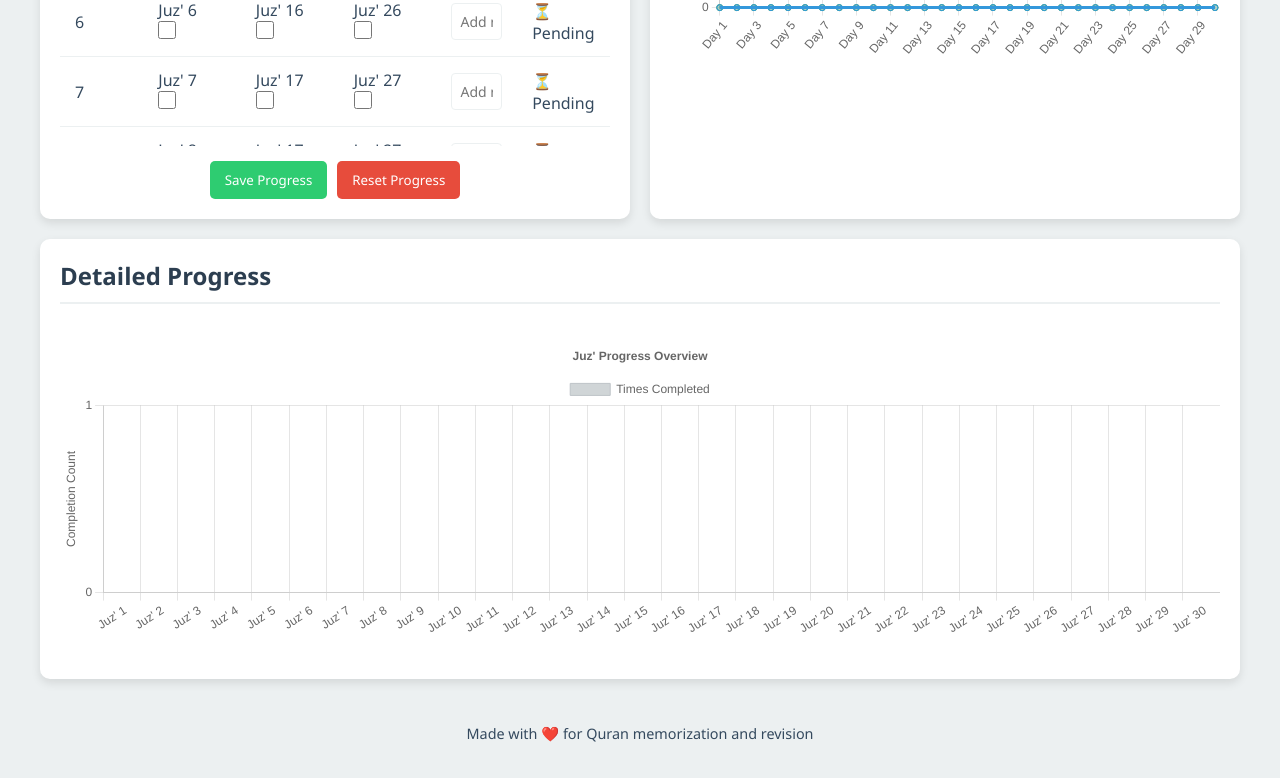
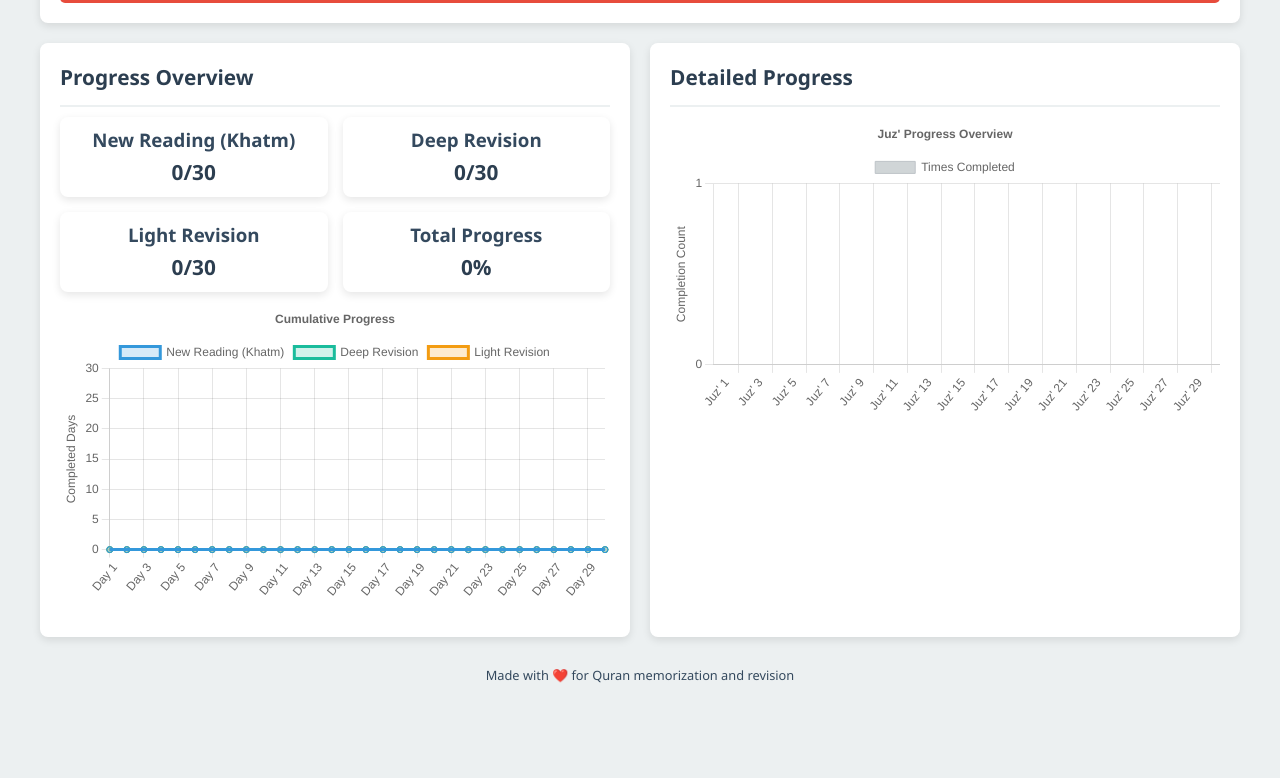
Before and after one commit to Naseerb/ramadan_reading, a plain HTML site: page index.html in a window 1280 px wide. Shown: the part 704-1482 px from the top of the page. After the commit the page ends 1409 px from the top, so only its background shows below. Drawn offline with nearby package versions, Linux system fonts and the light colour scheme.

Commit message:
Update index.html

```diff
--- a/index.html
+++ b/index.html
@@ -1,8 +1,8 @@
 <!DOCTYPE html>
 <html lang="en">
 <head>
-    <meta charset="UTF-8">
-    <meta name="viewport" content="width=device-width, initial-scale=1.0">
+  <meta charset="UTF-8" />
+  <meta name="viewport" content="width=device-width, initial-scale=1.0" />
   <title>Quran Reading Progress Tracker</title>
   <script src="https://cdnjs.cloudflare.com/ajax/libs/Chart.js/3.9.1/chart.min.js"></script>
   <style>
@@ -17,6 +17,7 @@
       --warning: #f39c12;
     }
 
+    /* Mobile-first base styles */
     * {
       margin: 0;
       padding: 0;
@@ -27,69 +28,67 @@
     body {
       background-color: var(--light);
       color: var(--dark);
-            padding: 20px;
+      padding: 10px;
+      line-height: 1.4;
     }
 
     header {
       text-align: center;
-            margin-bottom: 30px;
-            padding: 20px;
+      margin-bottom: 20px;
+      padding: 15px;
       background-color: var(--primary);
       color: white;
-            border-radius: 10px;
-            box-shadow: 0 4px 10px rgba(0, 0, 0, 0.1);
+      border-radius: 8px;
+      box-shadow: 0 3px 8px rgba(0, 0, 0, 0.1);
     }
 
     h1 {
-            margin-bottom: 10px;
-            font-size: 2rem;
+      margin-bottom: 8px;
+      font-size: 1.8rem;
     }
 
     .container {
       max-width: 1200px;
       margin: 0 auto;
-            display: grid;
-            grid-template-columns: 1fr;
+      display: flex;
+      flex-direction: column;
       gap: 20px;
-        }
-
-        @media (min-width: 768px) {
-            .container {
-                grid-template-columns: 1fr 1fr;
-            }
     }
 
     .card {
       background-color: white;
-            border-radius: 10px;
-            padding: 20px;
-            box-shadow: 0 4px 10px rgba(0, 0, 0, 0.1);
+      border-radius: 8px;
+      padding: 15px;
+      box-shadow: 0 3px 8px rgba(0, 0, 0, 0.1);
     }
 
     .card-header {
-            margin-bottom: 15px;
-            padding-bottom: 10px;
+      margin-bottom: 10px;
+      padding-bottom: 8px;
       border-bottom: 2px solid var(--light);
       display: flex;
       justify-content: space-between;
       align-items: center;
+      flex-wrap: wrap;
     }
 
     .card-header h2 {
       color: var(--primary);
-            font-size: 1.5rem;
+      font-size: 1.3rem;
+      margin-bottom: 5px;
     }
 
     .table-container {
       overflow-x: auto;
-            max-height: 600px;
+      max-height: 400px;
       overflow-y: auto;
     }
 
     table {
       width: 100%;
       border-collapse: collapse;
-            margin-bottom: 15px;
+      margin-bottom: 10px;
+      min-width: 600px;
     }
 
     thead {
@@ -97,12 +96,14 @@
       color: white;
       position: sticky;
       top: 0;
+      z-index: 1;
     }
 
     th, td {
-            padding: 12px 15px;
+      padding: 8px 10px;
       text-align: left;
       border-bottom: 1px solid var(--light);
+      font-size: 0.85rem;
     }
 
     tr:hover {
@@ -110,17 +111,17 @@
     }
 
     td input[type="checkbox"] {
-            width: 18px;
-            height: 18px;
+      width: 16px;
+      height: 16px;
       cursor: pointer;
     }
 
     td input[type="text"] {
       width: 100%;
-            padding: 8px;
+      padding: 6px;
       border: 1px solid var(--light);
       border-radius: 4px;
-            font-size: 14px;
+      font-size: 0.8rem;
     }
 
     td.completed {
@@ -128,34 +129,21 @@
       font-weight: 500;
     }
 
-        .progress-container {
-            grid-column: 1 / -1;
+    .action-buttons {
       display: flex;
+      gap: 10px;
       flex-direction: column;
-            gap: 20px;
-        }
-
-        .chart-wrapper {
-            height: 300px;
-            margin-bottom: 20px;
+      margin-top: 10px;
+      align-items: stretch;
     }
 
     .btn {
-            padding: 10px 15px;
+      padding: 10px;
       border: none;
       border-radius: 5px;
       cursor: pointer;
       font-weight: 500;
       transition: all 0.3s ease;
-        }
-
-        .btn-primary {
-            background-color: var(--primary);
-            color: white;
-        }
-
-        .btn-primary:hover {
-            background-color: var(--dark);
     }
 
     .btn-success {
@@ -176,68 +164,50 @@
       background-color: #c0392b;
     }
 
-        .action-buttons {
-            display: flex;
-            gap: 10px;
-            margin-top: 15px;
-            justify-content: center;
-        }
-
     .summary-stats {
       display: grid;
-            grid-template-columns: repeat(auto-fit, minmax(200px, 1fr));
+      grid-template-columns: 1fr;
       gap: 15px;
-            margin-bottom: 20px;
+      margin-bottom: 10px;
     }
 
     .stat-card {
       background-color: white;
-            border-radius: 10px;
-            padding: 15px;
+      border-radius: 8px;
+      padding: 10px;
       text-align: center;
-            box-shadow: 0 4px 10px rgba(0, 0, 0, 0.1);
+      box-shadow: 0 3px 8px rgba(0, 0, 0, 0.1);
+      font-size: 0.9rem;
     }
 
     .stat-card h3 {
       color: var(--dark);
-            font-size: 0.9rem;
-            margin-bottom: 10px;
+      margin-bottom: 5px;
     }
 
     .stat-card p {
-            font-size: 1.5rem;
+      font-size: 1.3rem;
       font-weight: 700;
       color: var(--primary);
     }
 
-        .stat-card.khatm p {
-            color: var(--accent);
-        }
-
-        .stat-card.deep p {
-            color: var(--secondary);
-        }
-
-        .stat-card.light p {
-            color: var(--warning);
-        }
-
-        .stat-card.total p {
-            color: var(--success);
+    .chart-wrapper {
+      height: 220px;
+      margin-bottom: 15px;
     }
 
     footer {
       text-align: center;
-            margin-top: 30px;
-            padding: 15px;
+      margin-top: 20px;
+      padding: 10px;
       color: var(--dark);
-            font-size: 0.9rem;
+      font-size: 0.8rem;
     }
 
     .badge {
-            padding: 5px 10px;
-            border-radius: 15px;
-            font-size: 12px;
+      padding: 4px 8px;
+      border-radius: 12px;
+      font-size: 0.7rem;
       font-weight: 500;
       color: white;
     }
@@ -247,11 +217,12 @@
     }
 
     #daySelector {
-            padding: 8px;
+      padding: 6px;
       border-radius: 5px;
       border: 1px solid var(--light);
       background-color: white;
-            margin-left: 10px;
+      margin-top: 5px;
+      font-size: 0.85rem;
     }
 
     .highlight {
@@ -266,6 +237,39 @@
 
     .current-day {
       background-color: rgba(52, 152, 219, 0.1);
+    }
+
+    /* Tablet and larger screens */
+    @media (min-width: 768px) {
+      .container {
+        flex-direction: row;
+        flex-wrap: wrap;
+      }
+      .card {
+        flex: 1 1 calc(50% - 20px);
+      }
+      .summary-stats {
+        grid-template-columns: repeat(2, 1fr);
+      }
+      .chart-wrapper {
+        height: 300px;
+      }
+    }
+
+    /* Large screens */
+    @media (min-width: 1024px) {
+      .container {
+        gap: 20px;
+      }
+      .card {
+        padding: 20px;
+      }
+      .stat-card {
+        font-size: 1rem;
+      }
+      th, td {
+        font-size: 0.9rem;
+      }
     }
   </style>
 </head>
@@ -314,19 +318,19 @@
         <h2>Progress Overview</h2>
       </div>
       <div class="summary-stats">
-                <div class="stat-card khatm">
+        <div class="stat-card">
           <h3>New Reading (Khatm)</h3>
           <p id="khatmProgress">0/30</p>
         </div>
-                <div class="stat-card deep">
+        <div class="stat-card">
           <h3>Deep Revision</h3>
           <p id="deepProgress">0/30</p>
         </div>
-                <div class="stat-card light">
+        <div class="stat-card">
           <h3>Light Revision</h3>
           <p id="lightProgress">0/30</p>
         </div>
-                <div class="stat-card total">
+        <div class="stat-card">
           <h3>Total Progress</h3>
           <p id="totalProgress">0%</p>
         </div>
@@ -336,7 +340,7 @@
       </div>
     </div>
 
-        <div class="card progress-container">
+    <div class="card">
       <div class="card-header">
         <h2>Detailed Progress</h2>
       </div>
@@ -353,36 +357,36 @@
   <script>
     // Data from the provided table
     const readingPlanData = [
-            {day: 1, khatm: "Juz' 1", deep: "Juz' 15", light: "Juz' 26"},
-            {day: 2, khatm: "Juz' 2", deep: "Juz' 15", light: "Juz' 26"},
-            {day: 3, khatm: "Juz' 3", deep: "Juz' 15", light: "Juz' 26"},
-            {day: 4, khatm: "Juz' 4", deep: "Juz' 16", light: "Juz' 26"},
-            {day: 5, khatm: "Juz' 5", deep: "Juz' 16", light: "Juz' 26"},
-            {day: 6, khatm: "Juz' 6", deep: "Juz' 16", light: "Juz' 26"},
-            {day: 7, khatm: "Juz' 7", deep: "Juz' 17", light: "Juz' 27"},
-            {day: 8, khatm: "Juz' 8", deep: "Juz' 17", light: "Juz' 27"},
-            {day: 9, khatm: "Juz' 9", deep: "Juz' 17", light: "Juz' 27"},
-            {day: 10, khatm: "Juz' 10", deep: "Juz' 18", light: "Juz' 27"},
-            {day: 11, khatm: "Juz' 11", deep: "Juz' 18", light: "Juz' 27"},
-            {day: 12, khatm: "Juz' 12", deep: "Juz' 18", light: "Juz' 27"},
-            {day: 13, khatm: "Juz' 13", deep: "Juz' 19", light: "Juz' 28"},
-            {day: 14, khatm: "Juz' 14", deep: "Juz' 19", light: "Juz' 28"},
-            {day: 15, khatm: "Juz' 15", deep: "Juz' 19", light: "Juz' 28"},
-            {day: 16, khatm: "Juz' 16", deep: "Juz' 20", light: "Juz' 28"},
-            {day: 17, khatm: "Juz' 17", deep: "Juz' 20", light: "Juz' 28"},
-            {day: 18, khatm: "Juz' 18", deep: "Juz' 20", light: "Juz' 28"},
-            {day: 19, khatm: "Juz' 19", deep: "Juz' 21", light: "Juz' 29"},
-            {day: 20, khatm: "Juz' 20", deep: "Juz' 21", light: "Juz' 29"},
-            {day: 21, khatm: "Juz' 21", deep: "Juz' 21", light: "Juz' 29"},
-            {day: 22, khatm: "Juz' 22", deep: "Juz' 22", light: "Juz' 29"},
-            {day: 23, khatm: "Juz' 23", deep: "Juz' 22", light: "Juz' 29"},
-            {day: 24, khatm: "Juz' 24", deep: "Juz' 22", light: "Juz' 29"},
-            {day: 25, khatm: "Juz' 25", deep: "Juz' 23", light: "Juz' 30"},
-            {day: 26, khatm: "Juz' 26", deep: "Juz' 23", light: "Juz' 30"},
-            {day: 27, khatm: "Juz' 27", deep: "Juz' 23", light: "Juz' 30"},
-            {day: 28, khatm: "Juz' 28", deep: "Juz' 24", light: "Juz' 30"},
-            {day: 29, khatm: "Juz' 29", deep: "Juz' 24", light: "Juz' 30"},
-            {day: 30, khatm: "Juz' 30", deep: "Juz' 24", light: "Juz' 30"}
+      { day: 1, khatm: "Juz' 1", deep: "Juz' 15", light: "Juz' 26" },
+      { day: 2, khatm: "Juz' 2", deep: "Juz' 15", light: "Juz' 26" },
+      { day: 3, khatm: "Juz' 3", deep: "Juz' 15", light: "Juz' 26" },
+      { day: 4, khatm: "Juz' 4", deep: "Juz' 16", light: "Juz' 26" },
+      { day: 5, khatm: "Juz' 5", deep: "Juz' 16", light: "Juz' 26" },
+      { day: 6, khatm: "Juz' 6", deep: "Juz' 16", light: "Juz' 26" },
+      { day: 7, khatm: "Juz' 7", deep: "Juz' 17", light: "Juz' 27" },
+      { day: 8, khatm: "Juz' 8", deep: "Juz' 17", light: "Juz' 27" },
+      { day: 9, khatm: "Juz' 9", deep: "Juz' 17", light: "Juz' 27" },
+      { day: 10, khatm: "Juz' 10", deep: "Juz' 18", light: "Juz' 27" },
+      { day: 11, khatm: "Juz' 11", deep: "Juz' 18", light: "Juz' 27" },
+      { day: 12, khatm: "Juz' 12", deep: "Juz' 18", light: "Juz' 27" },
+      { day: 13, khatm: "Juz' 13", deep: "Juz' 19", light: "Juz' 28" },
+      { day: 14, khatm: "Juz' 14", deep: "Juz' 19", light: "Juz' 28" },
+      { day: 15, khatm: "Juz' 15", deep: "Juz' 19", light: "Juz' 28" },
+      { day: 16, khatm: "Juz' 16", deep: "Juz' 20", light: "Juz' 28" },
+      { day: 17, khatm: "Juz' 17", deep: "Juz' 20", light: "Juz' 28" },
+      { day: 18, khatm: "Juz' 18", deep: "Juz' 20", light: "Juz' 28" },
+      { day: 19, khatm: "Juz' 19", deep: "Juz' 21", light: "Juz' 29" },
+      { day: 20, khatm: "Juz' 20", deep: "Juz' 21", light: "Juz' 29" },
+      { day: 21, khatm: "Juz' 21", deep: "Juz' 21", light: "Juz' 29" },
+      { day: 22, khatm: "Juz' 22", deep: "Juz' 22", light: "Juz' 29" },
+      { day: 23, khatm: "Juz' 23", deep: "Juz' 22", light: "Juz' 29" },
+      { day: 24, khatm: "Juz' 24", deep: "Juz' 22", light: "Juz' 29" },
+      { day: 25, khatm: "Juz' 25", deep: "Juz' 23", light: "Juz' 30" },
+      { day: 26, khatm: "Juz' 26", deep: "Juz' 23", light: "Juz' 30" },
+      { day: 27, khatm: "Juz' 27", deep: "Juz' 23", light: "Juz' 30" },
+      { day: 28, khatm: "Juz' 28", deep: "Juz' 24", light: "Juz' 30" },
+      { day: 29, khatm: "Juz' 29", deep: "Juz' 24", light: "Juz' 30" },
+      { day: 30, khatm: "Juz' 30", deep: "Juz' 24", light: "Juz' 30" }
     ];
 
     // Initialize user progress from localStorage or create new
@@ -414,10 +418,7 @@
 
     // Initialize progress data structure
     function initializeProgress() {
-            const progress = {
-                days: {},
-                lastSaved: new Date().toISOString()
-            };
+      const progress = { days: {}, lastSaved: new Date().toISOString() };
       readingPlanData.forEach(day => {
         progress.days[day.day] = {
           khatm: false,
@@ -615,7 +616,7 @@
 
     // Initialize and update charts
     function updateCharts() {
-            const days = Array.from({length: 30}, (_, i) => `Day ${i+1}`);
+      const days = Array.from({ length: 30 }, (_, i) => `Day ${i + 1}`);
       const khatmData = [];
       const deepData = [];
       const lightData = [];
@@ -683,18 +684,10 @@
               y: {
                 beginAtZero: true,
                 max: 30,
-                                title: {
-                                    display: true,
-                                    text: 'Completed Days'
-                                }
+                title: { display: true, text: 'Completed Days' }
               }
             },
-                        plugins: {
-                            title: {
-                                display: true,
-                                text: 'Cumulative Progress'
-                            }
-                        }
+            plugins: { title: { display: true, text: 'Cumulative Progress' } }
           }
         });
       }
@@ -725,7 +718,7 @@
         juzChart = new Chart(juzProgressChart, {
           type: 'bar',
           data: {
-                        labels: Array.from({length: 30}, (_, i) => `Juz' ${i+1}`),
+            labels: Array.from({ length: 30 }, (_, i) => `Juz' ${i + 1}`),
             datasets: [
               {
                 label: 'Times Completed',
@@ -755,18 +748,10 @@
               y: {
                 beginAtZero: true,
                 ticks: { stepSize: 1 },
-                                title: {
-                                    display: true,
-                                    text: 'Completion Count'
-                                }
+                title: { display: true, text: 'Completion Count' }
               }
             },
-                        plugins: {
-                            title: {
-                                display: true,
-                                text: "Juz' Progress Overview"
-                            }
-                        }
+            plugins: { title: { display: true, text: "Juz' Progress Overview" } }
           }
         });
       }
```
Lines whose indentation alone changed are shown as unchanged.
